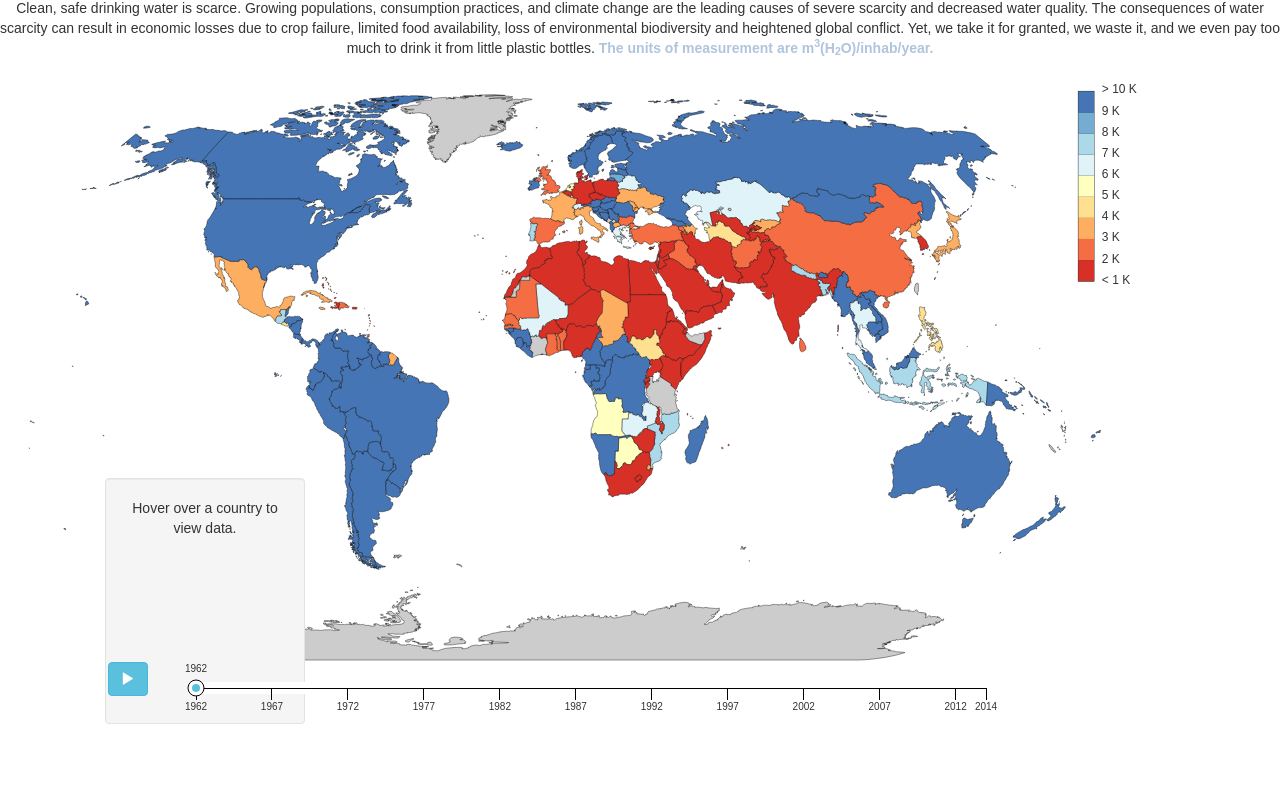
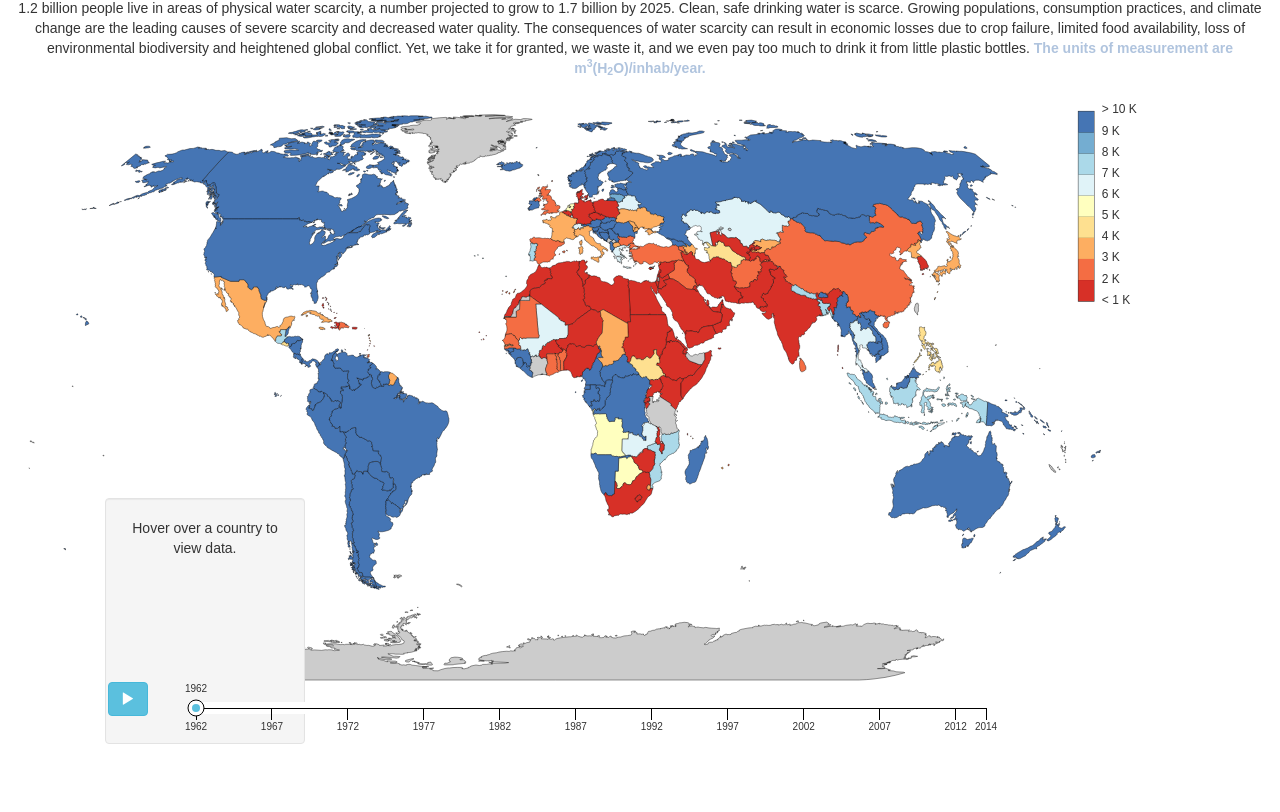
Before and after one commit to Drakeland/water-165, a website: page index.html in a window 1280 px wide. Shown: the part 72-884 px from the top of the page. Drawn offline with nearby package versions, Linux system fonts and the light colour scheme.

Commit message:
Update index.html

```diff
--- a/index.html
+++ b/index.html
@@ -24,7 +24,7 @@
     <div class="col-md-12">
         <h1>Global Renewable Water Resources per Capita</h1>
 
-        <p id="description">Clean, safe drinking water is scarce. Growing populations, consumption practices, and climate change are the leading causes of severe scarcity and decreased water quality. The consequences of water scarcity can result in economic losses due to crop failure, limited food availability, loss of environmental biodiversity and heightened global conflict. Yet, we take it for granted, we waste it, and we even pay too much to drink it from little plastic bottles. <span id="units">The units of measurement are m<sup>3</sup>(H<sub>2</sub>O)/inhab/year.</span></p>    </div> <!--/col-md-12-->
+        <p id="description">1.2 billion people live in areas of physical water scarcity, a number projected to grow to 1.7 billion by 2025. Clean, safe drinking water is scarce. Growing populations, consumption practices, and climate change are the leading causes of severe scarcity and decreased water quality. The consequences of water scarcity can result in economic losses due to crop failure, limited food availability, loss of environmental biodiversity and heightened global conflict. Yet, we take it for granted, we waste it, and we even pay too much to drink it from little plastic bottles. <span id="units">The units of measurement are m<sup>3</sup>(H<sub>2</sub>O)/inhab/year.</span></p>    </div> <!--/col-md-12-->
 
     <div class="col-md-11" id="map-container">
         <script type="text/javascript" src="geomap.js"></script>
```
